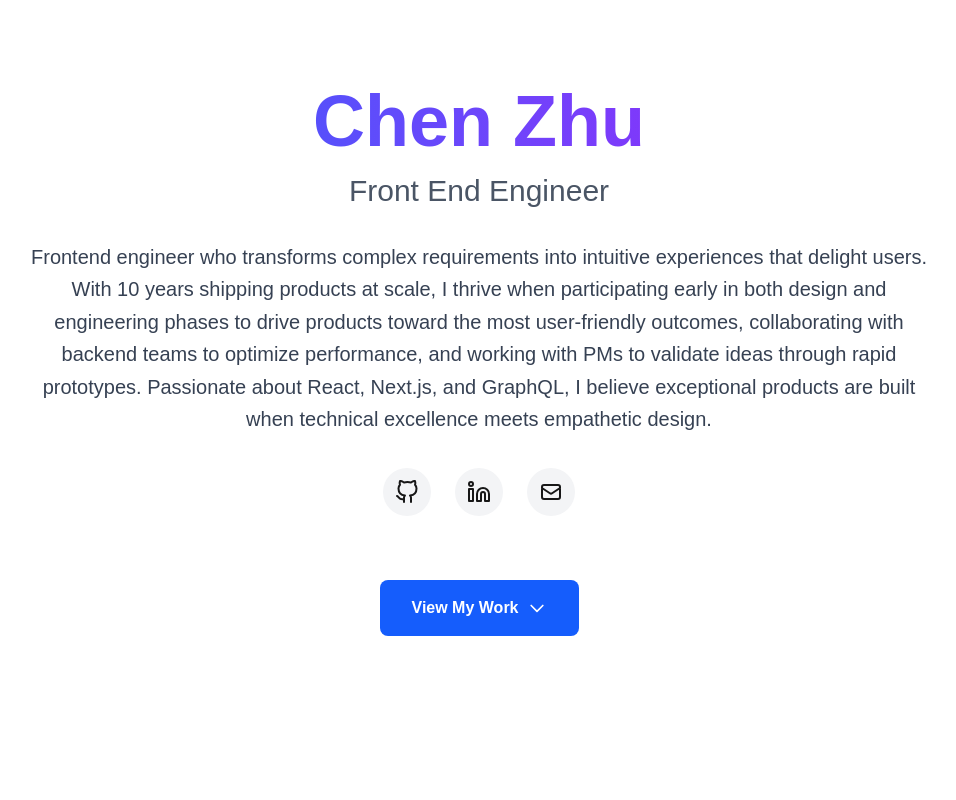
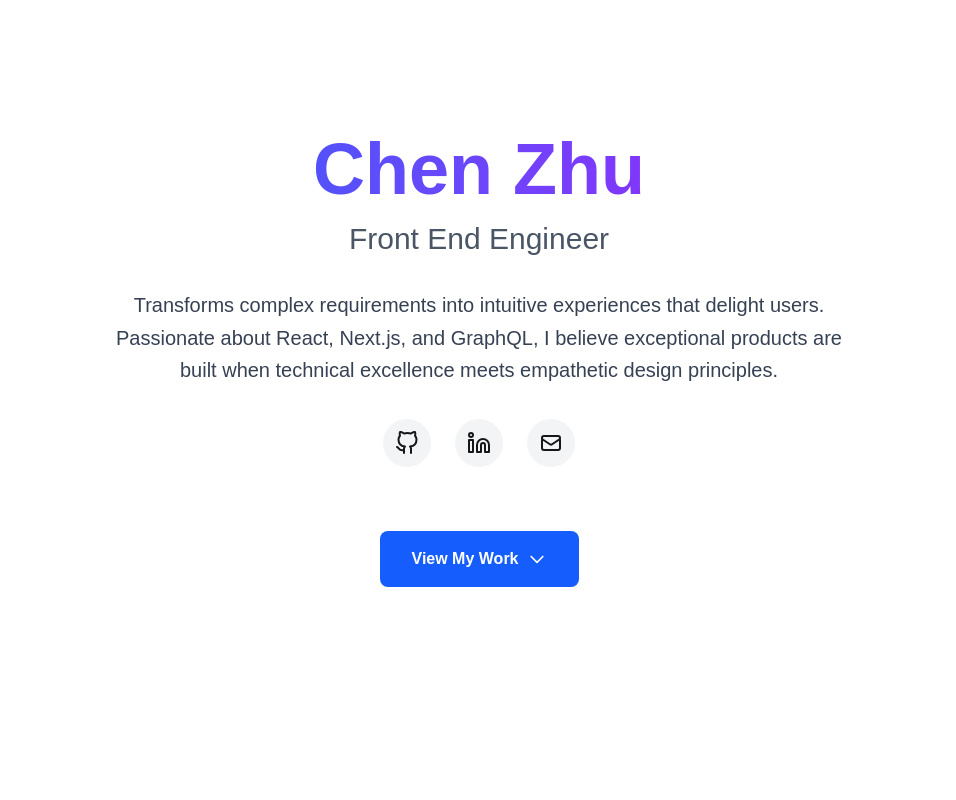
Before and after one commit to cz764/my-portfolio, a Next.js app: page / in a window 1280 px wide. Shown: the top 800 px of the page, without its empty margins (161-1117 px from the left). Built offline with nearby package versions, Linux system fonts and the light colour scheme.

Commit message:
chore: tweaking the bio and styles to make it eye friendly

```diff
--- a/data/engineerInfo.ts
+++ b/data/engineerInfo.ts
@@ -1,7 +1,7 @@
 export const engineerInfo = {
   name: "Chen Zhu",
   title: "Front End Engineer",
-  bio: "Frontend engineer who transforms complex requirements into intuitive experiences that delight users. With 10 years shipping products at scale, I thrive when participating early in both design and engineering phases to drive products toward the most user-friendly outcomes, collaborating with backend teams to optimize performance, and working with PMs to validate ideas through rapid prototypes. Passionate about React, Next.js, and GraphQL, I believe exceptional products are built when technical excellence meets empathetic design.",
+  bio: "Transforms complex requirements into intuitive experiences that delight users. Passionate about React, Next.js, and GraphQL, I believe exceptional products are built when technical excellence meets empathetic design principles.",
   email: "cz764@nyu.edu",
   github: "https://github.com/cz764",
   linkedin: "https://www.linkedin.com/in/czchenzhu/",
--- a/ui/hero.tsx
+++ b/ui/hero.tsx
@@ -14,7 +14,7 @@ export default function Hero() {
           </p>
         </div>
 
-        <div className="max-w-4xl mx-auto">
+        <div className="max-w-3xl mx-auto">
           <p className="text-lg md:text-xl text-gray-700 dark:text-gray-300 leading-relaxed">
             {engineerInfo.bio}
           </p>
```
